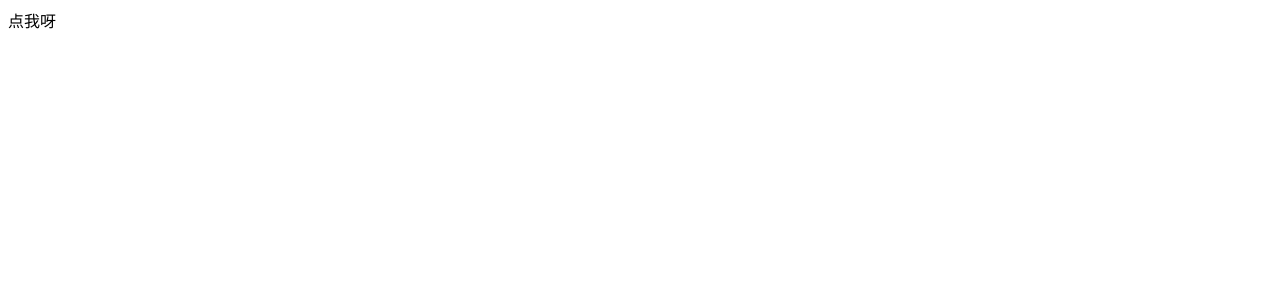
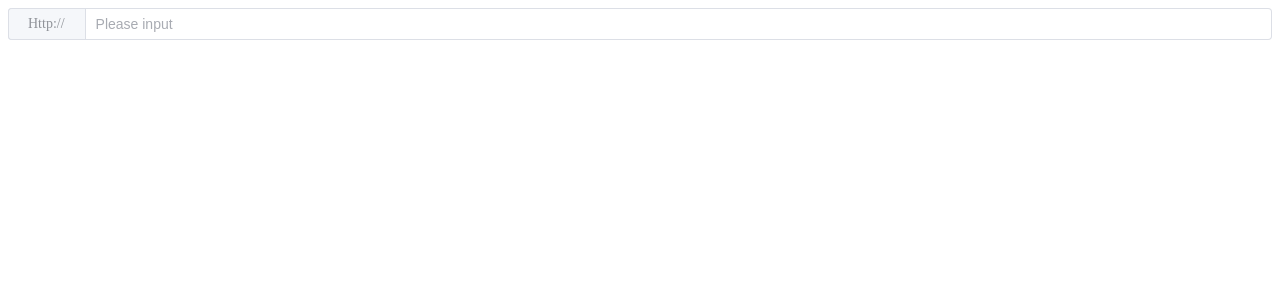
Before and after one commit to husky-dot/vue-tips-handbook, a Vue app: page / in a window 1280 px wide. Shown: the top 300 px of the page. Built offline with nearby package versions, Linux system fonts and the light colour scheme.

Commit message:
feat: 完成

```diff
--- a/package.json
+++ b/package.json
@@ -9,6 +9,8 @@
     "preview": "vite preview"
   },
   "dependencies": {
+    "element-plus": "^2.2.19",
+    "element-ui": "^2.15.10",
     "v-lazy-image": "^2.1.1",
     "vue": "^3.2.37"
   },
--- a/src/App.vue
+++ b/src/App.vue
@@ -1,15 +1,12 @@
 <template>
-  <DetectOutsideClick @detect="onOutsideClick">
-    <div class="popup">
-      <div>点我呀</div>
-    </div>
+
+  <DetectOutsideClick v-model="input">
+    <template #prepend>Http://</template>
   </DetectOutsideClick>
 </template>
 
 <script setup>
-import DetectOutsideClick from './components/DetectOutsideClick.vue'
-
-const onOutsideClick = () => {
-  alert('点击了')
-}
+import DetectOutsideClick from './components/WrapperInput.vue'
+import { ref } from 'vue'
+const input = ref('')
 </script>
--- a/src/components/DetectOutsideClick.vue
+++ /dev/null
@@ -1,29 +0,0 @@
-<template>
-  <div ref="root">
-    <slot />
-  </div>
-</template>
-
-<script setup>
-import { onMounted, onUnmounted, ref } from 'vue'
-
-const emit = defineEmits(['detect'])
-const root = ref(null)
-
-const onClick = (e) => {
-  console.log(e.target === root.value || root.value.contains(e.target))
-  if (e.target === root.value || root.value.contains(e.target)) {
-    return
-  }
-  console.log(11111)
-  emit('detect')
-}
-
-onMounted(() => {
-  document.body.addEventListener('click', onClick)
-})
-
-onUnmounted(() => {
-  document.body.removeEventListener('click', onClick)
-})
-</script>
--- /dev/null
+++ b/src/components/WrapperInput.vue
@@ -0,0 +1,12 @@
+<template>
+  <el-input v-bind="$attrs" placeholder="Please input">
+    <template v-for="(_, name) in $slots" #[name]="slotProps">
+      <slot :name="name" v-bind="slotProps || {}"></slot>
+    </template>
+  </el-input>
+</template>
+
+<script lang="ts" setup>
+import { ref } from 'vue'
+const input = ref('')
+</script>
--- a/src/main.js
+++ b/src/main.js
@@ -1,6 +1,8 @@
 import { createApp } from 'vue'
+import ElementPlus from 'element-plus'
+import 'element-plus/dist/index.css'
 import App from './App.vue'
 
 const app = createApp(App)
-
+app.use(ElementPlus)
 app.mount('#app')
```
Also changed, not shown: 1 other file (tests, documents, lock files or other folders).
